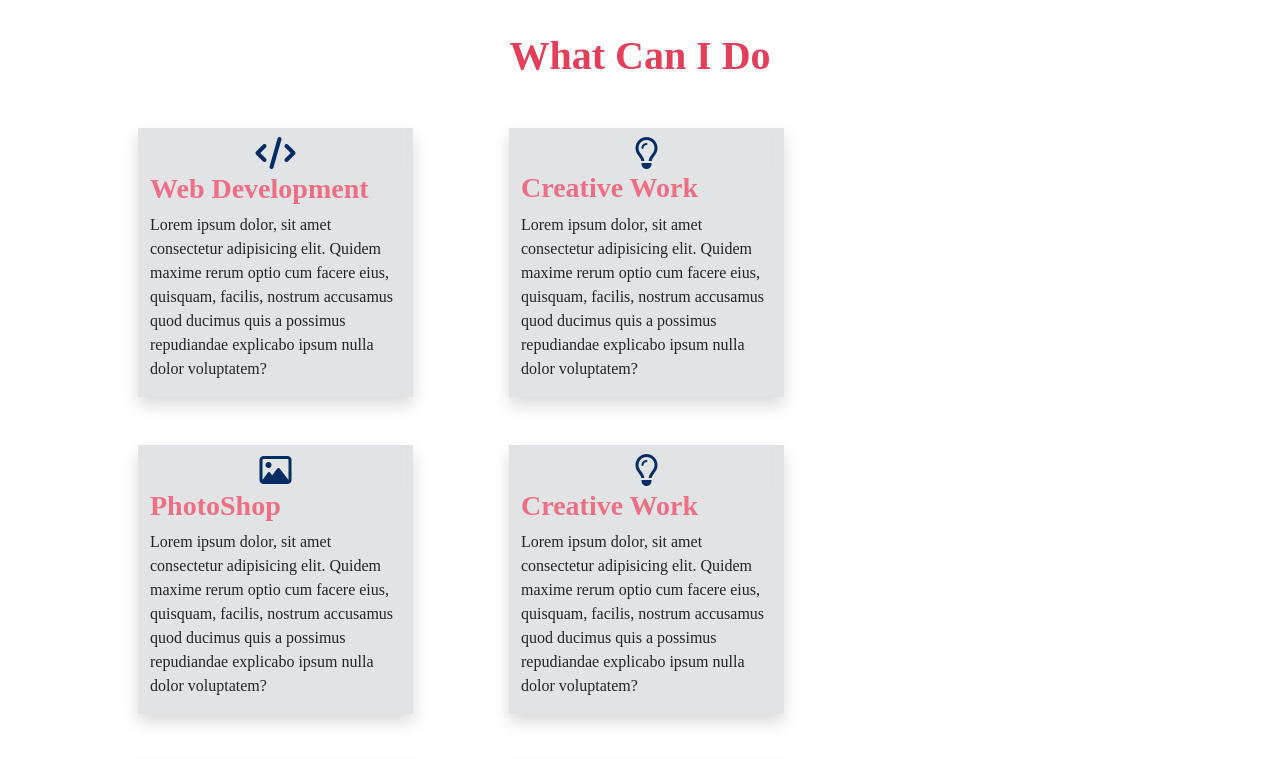
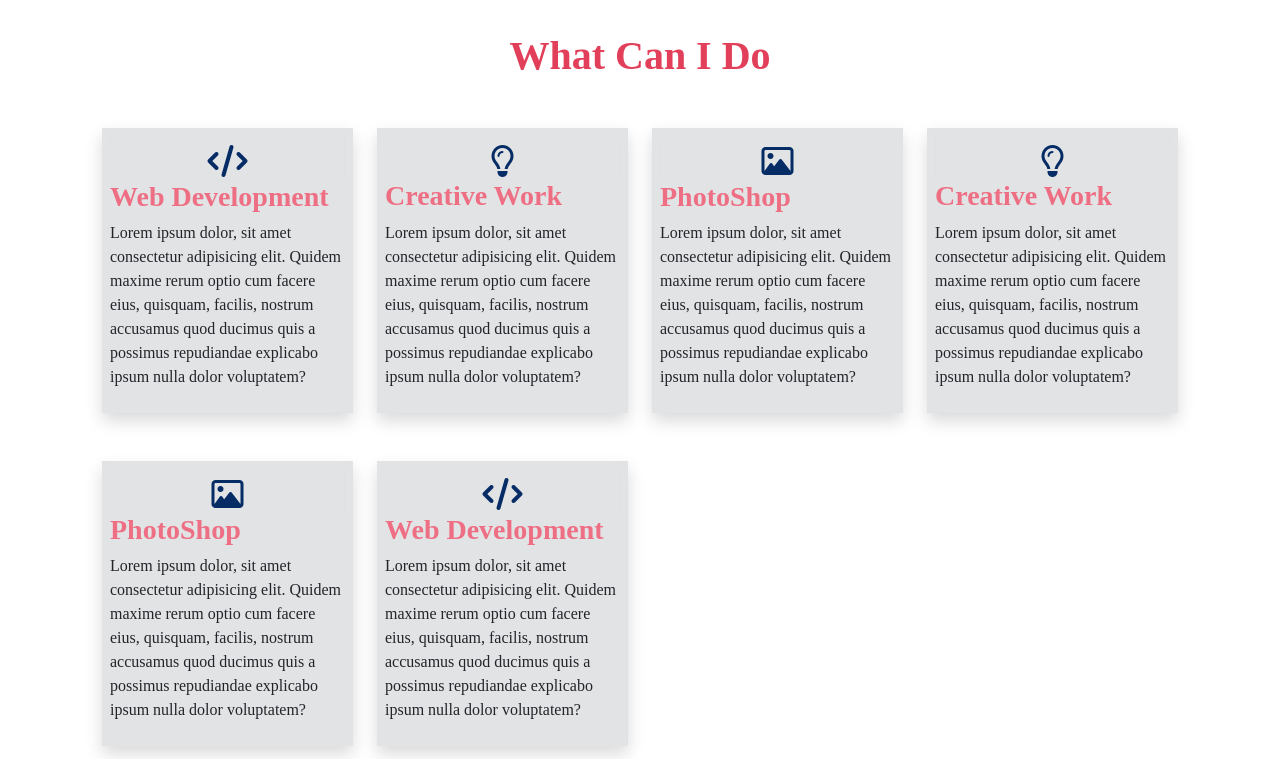
Before and after one commit to SuNandiMin/My-Portfolio, a plain HTML site: page index.html in a window 1280 px wide. Shown: the part 1160-1919 px from the top of the page. Drawn offline with nearby package versions, Linux system fonts and the light colour scheme; a script that the page names is missing.

Commit message:
perfomance update

```diff
--- a/index.html
+++ b/index.html
@@ -259,47 +259,59 @@
             <div class="container">
                 <h2 class="fw-bolder text-center my-5 fs-1 title">What Can I Do</h2>
                 <div class="row mx-2 mt-5 align-content-center align-items-center">
-                    <div class="col-sm-6 col-md-4 col-lg-3 me-5 ms-5 mb-5 bg-secondary-subtle shadow text-dark ">
+                    <div class="col-sm-6 col-md-4 col-lg-3 mb-5">
+                        <div class="bg-secondary-subtle shadow text-dark p-2">
                             <i class="fa-solid fa-code fa-lg fs-2 border pt-4 text-primary-emphasis d-flex justify-content-center pb-3"></i>
                             <h3 class="sub-title fw-bolder">Web Development</h3>
                             <p>
                                 Lorem ipsum dolor, sit amet consectetur adipisicing elit. Quidem maxime rerum optio cum facere eius, quisquam, facilis, nostrum accusamus quod ducimus quis a possimus repudiandae explicabo ipsum nulla dolor voluptatem?
                             </p>
                         </div>
-                    <div class="col-sm-6 col-md-4 col-lg-3 me-5 ms-5 mb-5 bg-secondary-subtle shadow text-dark ">
+                    </div>
+                    <div class="col-sm-6 col-md-4 col-lg-3 mb-5">
+                        <div class="bg-secondary-subtle shadow text-dark p-2">
                             <i class="fa-regular fa-lightbulb fa-xl fs-2 border pt-4 text-primary-emphasis d-flex justify-content-center pb-3"></i>
                             <h3 class="sub-title fw-bolder">Creative Work</h3>
                             <p>
                                 Lorem ipsum dolor, sit amet consectetur adipisicing elit. Quidem maxime rerum optio cum facere eius, quisquam, facilis, nostrum accusamus quod ducimus quis a possimus repudiandae explicabo ipsum nulla dolor voluptatem?
                             </p>
                         </div>
-                    <div class="col-sm-6 col-md-4 col-lg-3 me-5 ms-5 mb-5 bg-secondary-subtle shadow text-dark ">
+                    </div>
+                    <div class="col-sm-6 col-md-4 col-lg-3 mb-5">
+                        <div class="bg-secondary-subtle shadow text-dark p-2">
                             <i class="fa-regular fa-image fa-lg fs-2 border pt-4 text-primary-emphasis d-flex justify-content-center pb-3"></i>
                             <h3 class="sub-title fw-bolder">PhotoShop</h3>
                             <p>
                                 Lorem ipsum dolor, sit amet consectetur adipisicing elit. Quidem maxime rerum optio cum facere eius, quisquam, facilis, nostrum accusamus quod ducimus quis a possimus repudiandae explicabo ipsum nulla dolor voluptatem?
                             </p>
                         </div>
-                    <div class="col-sm-6 col-md-4 col-lg-3 me-5 ms-5 mb-5 bg-secondary-subtle shadow text-dark ">
+                    </div>
+                    <div class="col-sm-6 col-md-4 col-lg-3 mb-5">
+                        <div class="bg-secondary-subtle shadow text-dark p-2">
                             <i class="fa-regular fa-lightbulb fa-xl fs-2 border pt-4 text-primary-emphasis d-flex justify-content-center pb-3"></i>
                             <h3 class="sub-title fw-bolder">Creative Work</h3>
                             <p>
                                 Lorem ipsum dolor, sit amet consectetur adipisicing elit. Quidem maxime rerum optio cum facere eius, quisquam, facilis, nostrum accusamus quod ducimus quis a possimus repudiandae explicabo ipsum nulla dolor voluptatem?
                             </p>
                         </div>
-                    <div class="col-sm-6 col-md-4 col-lg-3 me-5 ms-5 mb-5 bg-secondary-subtle shadow text-dark ">
+                    </div>
+                    <div class="col-sm-6 col-md-4 col-lg-3 mb-5">
+                        <div class="bg-secondary-subtle shadow text-dark p-2">
                             <i class="fa-regular fa-image fa-lg fs-2 border pt-4 text-primary-emphasis d-flex justify-content-center pb-3"></i>
                             <h3 class="sub-title fw-bolder">PhotoShop</h3>
                             <p>
                                 Lorem ipsum dolor, sit amet consectetur adipisicing elit. Quidem maxime rerum optio cum facere eius, quisquam, facilis, nostrum accusamus quod ducimus quis a possimus repudiandae explicabo ipsum nulla dolor voluptatem?
                             </p>
                         </div>
-                    <div class="col-sm-6 col-md-4 col-lg-3 me-5 ms-5 mb-5 bg-secondary-subtle shadow text-dark ">
+                    </div>
+                    <div class="col-sm-6 col-md-4 col-lg-3 mb-5">
+                        <div class="bg-secondary-subtle shadow text-dark p-2">
                             <i class="fa-solid fa-code fa-lg fs-2 border pt-4 text-primary-emphasis d-flex justify-content-center pb-3"></i>
                             <h3 class="sub-title fw-bolder">Web Development</h3>
                             <p>
                                 Lorem ipsum dolor, sit amet consectetur adipisicing elit. Quidem maxime rerum optio cum facere eius, quisquam, facilis, nostrum accusamus quod ducimus quis a possimus repudiandae explicabo ipsum nulla dolor voluptatem?
                             </p>
+                        </div>
                     </div>
                 </div>
             </div>
```
Lines whose indentation alone changed are shown as unchanged.
